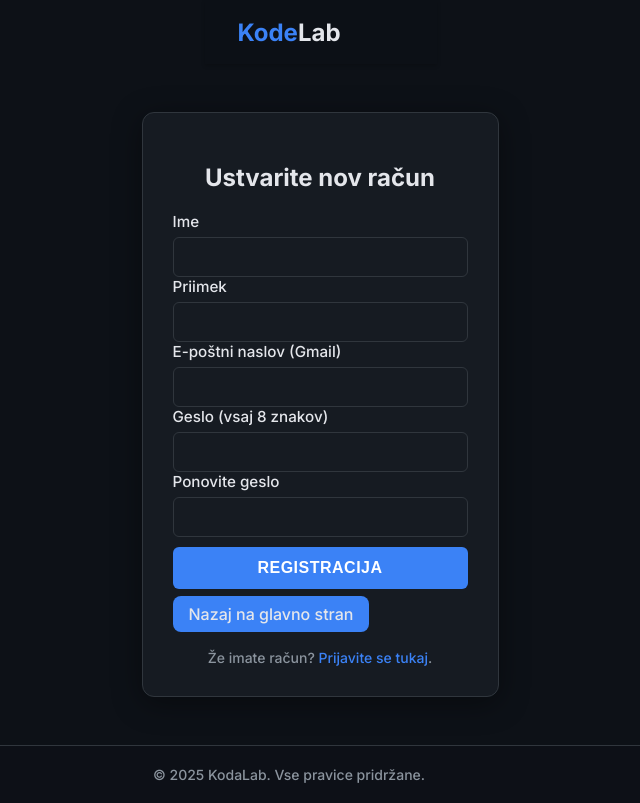
After one commit to Luka-Petek/OnlineCodeEditor, a PHP site: page /registracija.html in a window 1280 px wide. The commit adds this page. Shown: the whole page, without its empty margins (351-991 px from the left). Run offline with PHP 8.4, Linux system fonts and the light colour scheme.

Commit message:
registracija

```diff
--- /dev/null
+++ b/OnlineCodeEditor.session.sql
@@ -0,0 +1 @@
+select * from uporabnik;
--- a/data/www/html/css/style.css
+++ b/data/www/html/css/style.css
@@ -182,3 +182,93 @@ footer a {
 footer a:hover {
     text-decoration: underline;
 }
+
+/* REGISTRACIJA */
+
+.auth-container {
+    width: 100%;
+    max-width: 600px;
+    padding: 30px;
+    background-color: var(--color-bg-card);
+    border: 1px solid var(--color-border);
+    border-radius: 12px;
+    box-shadow: 0 6px 30px rgba(0, 0, 0, 0.4);
+    display: flex;
+    flex-direction: column;
+    gap: 15px;
+}
+
+.auth-container h2 {
+    text-align: center;
+    color: var(--color-text-light);
+    margin-bottom: 5px;
+    font-weight: 700;
+}
+
+.form-group {
+    display: flex;
+    flex-direction: column;
+}
+
+.form-group label {
+    font-weight: 500;
+    margin-bottom: 6px;
+    color: var(--color-secondary);
+    font-size: 0.95rem;
+}
+
+.form-group input {
+    width: 100%;
+    padding: 10px 12px;
+    border: 1px solid var(--color-border);
+    border-radius: 6px;
+    font-size: 1em;
+    box-sizing: border-box;
+    background-color: var(--color-bg-input);
+    color: var(--color-text-light);
+    transition: border-color 0.3s, box-shadow 0.3s;
+}
+
+.form-group input:focus {
+    border-color: var(--color-primary);
+    outline: none;
+    box-shadow: 0 0 0 2px rgba(59, 130, 246, 0.3);
+}
+
+.submit-btn {
+    width: 100%;
+    background-color: var(--color-primary);
+    color: white;
+    border: none;
+    padding: 12px 20px;
+    border-radius: 6px;
+    cursor: pointer;
+    font-size: 16px;
+    font-weight: 600;
+    letter-spacing: 0.5px;
+    transition: background-color 0.2s, transform 0.1s;
+    text-transform: uppercase;
+    margin-top: 10px; /* Razmik od zadnjega inputa */
+}
+
+.submit-btn:hover {
+    background-color: var(--color-primary-dark);
+    transform: translateY(-1px);
+}
+
+.login-link {
+    text-align: center;
+    margin-top: 10px;
+    font-size: 14px;
+    color: var(--color-text-subtle);
+}
+
+.login-link a {
+    color: var(--color-primary);
+    text-decoration: none;
+    font-weight: 500;
+}
+
+.login-link a:hover {
+    text-decoration: underline;
+}
--- a/data/www/html/index.html
+++ b/data/www/html/index.html
@@ -18,7 +18,8 @@
                 <button id="themeToggle" title="Spremeni temo" style="padding: 8px; border-radius: 50%; background: none; border: none; color: var(--color-text-subtle); cursor: pointer; transition: color 0.2s;">
                     <svg xmlns="http://www.w3.org/2000/svg" width="24" height="24" viewBox="0 0 24 24" fill="none" stroke="currentColor" stroke-width="2" stroke-linecap="round" stroke-linejoin="round" class="lucide lucide-sun"><circle cx="12" cy="12" r="4"/><path d="M12 2v2"/><path d="M12 20v2"/><path d="m4.93 4.93 1.41 1.41"/><path d="m17.66 17.66 1.41 1.41"/><path d="m2 12h2"/><path d="m20 12h2"/><path d="m6.34 17.66-1.41 1.41"/><path d="m19.07 4.93-1.41 1.41"/></svg>
                 </button>
-                <a href="#" class="prijavaRegistracija">Prijava / Registracija</a>
+                <a href="#" class="prijavaRegistracija">Prijava</a>
+                <a href="registracija.html" class="prijavaRegistracija">Registracija</a>
             </div>
         </div>
     </header>
--- /dev/null
+++ b/data/www/html/registracija.html
@@ -0,0 +1,87 @@
+<!DOCTYPE html>
+
+<html lang="sl">
+
+<head>
+    <meta charset="UTF-8">
+    <meta name="viewport" content="width=device-width, initial-scale=1.0">
+    <title>KodeLab - Registracija</title>
+    <link rel="stylesheet" href="css/style.css">
+</head>
+
+<body>
+    <style>
+        body {
+            display: grid;
+            grid-template-rows: auto 1fr auto;
+        }
+
+        main,
+        header,
+        footer {
+            display: grid;
+            justify-content: center;
+            align-items: center;
+        }
+    </style>
+
+    <header>
+        <div class="staticHeader">
+            <div class="logo">
+                <span class="kodeLab">Kode</span>Lab
+            </div>
+        </div>
+    </header>
+
+    <main>
+        <div class="auth-container">
+            <h2>Ustvarite nov račun</h2>
+            <form action="php/register.php" method="POST">
+
+                <div class="form-group">
+                    <label for="ime">Ime</label>
+                    <input type="text" id="ime" name="ime" required autocomplete="given-name">
+                </div>
+
+                <div class="form-group">
+                    <label for="priimek">Priimek</label>
+                    <input type="text" id="priimek" name="priimek" required autocomplete="family-name">
+                </div>
+
+                <div class="form-group">
+                    <label for="gmail">E-poštni naslov (Gmail)</label>
+                    <input type="email" id="gmail" name="gmail" required autocomplete="email">
+                </div>
+
+                <div class="form-group">
+                    <label for="geslo">Geslo (vsaj 8 znakov)</label>
+                    <input type="password" id="geslo" name="geslo" required autocomplete="new-password">
+                </div>
+
+                <div class="form-group">
+                    <label for="geslo_ponovi">Ponovite geslo</label>
+                    <input type="password" id="geslo_ponovi" name="geslo_ponovi" required autocomplete="new-password">
+                </div>
+
+                <button type="submit" class="submit-btn">Registracija</button>
+            </form>
+
+            <div>
+                <a href="index.html" class="prijavaRegistracija">Nazaj na glavno stran</a>
+            </div>
+
+            <div class="login-link">
+                Že imate račun? <a href="prijava.html">Prijavite se tukaj</a>.
+            </div>
+        </div>
+    </main>
+
+    <footer>
+        <div class="container">
+            &copy; 2025 KodaLab. Vse pravice pridržane.
+        </div>
+    </footer>
+
+</body>
+
+</html>
--- a/db.sql
+++ b/db.sql
@@ -16,7 +16,7 @@ CREATE TABLE uporabnik(
     id INT PRIMARY KEY AUTO_INCREMENT,
     ime VARCHAR(50) NOT NULL,
     priimek VARCHAR(50) NOT NULL,
-    gmail VARCHAR(255) NOT NULL UNIQUE,
+    gmail VARCHAR(50) NOT NULL UNIQUE,
     geslo VARCHAR(255) NOT NULL,
     is_admin BOOLEAN DEFAULT FALSE,
     datumNastanka DATETIME DEFAULT CURRENT_TIMESTAMP
```
Also changed, not shown: data/www/html/php/db.php (added, +34 -0 lines), data/www/html/php/index.php (deleted, +0 -27 lines), data/www/html/php/login.php (added, +95 -0 lines), data/www/html/php/register.php (added, +112 -0 lines), data/www/html/prijava.html (added, +11 -0 lines).
